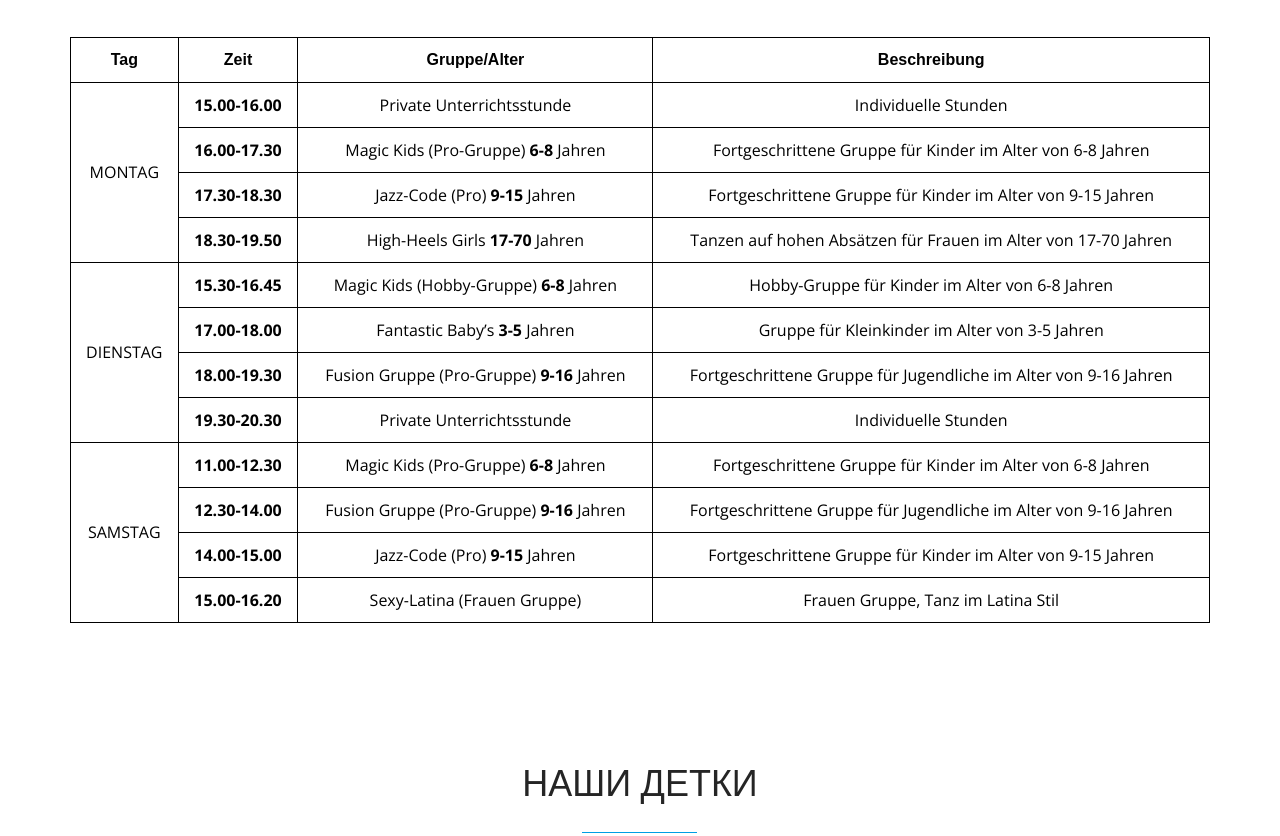
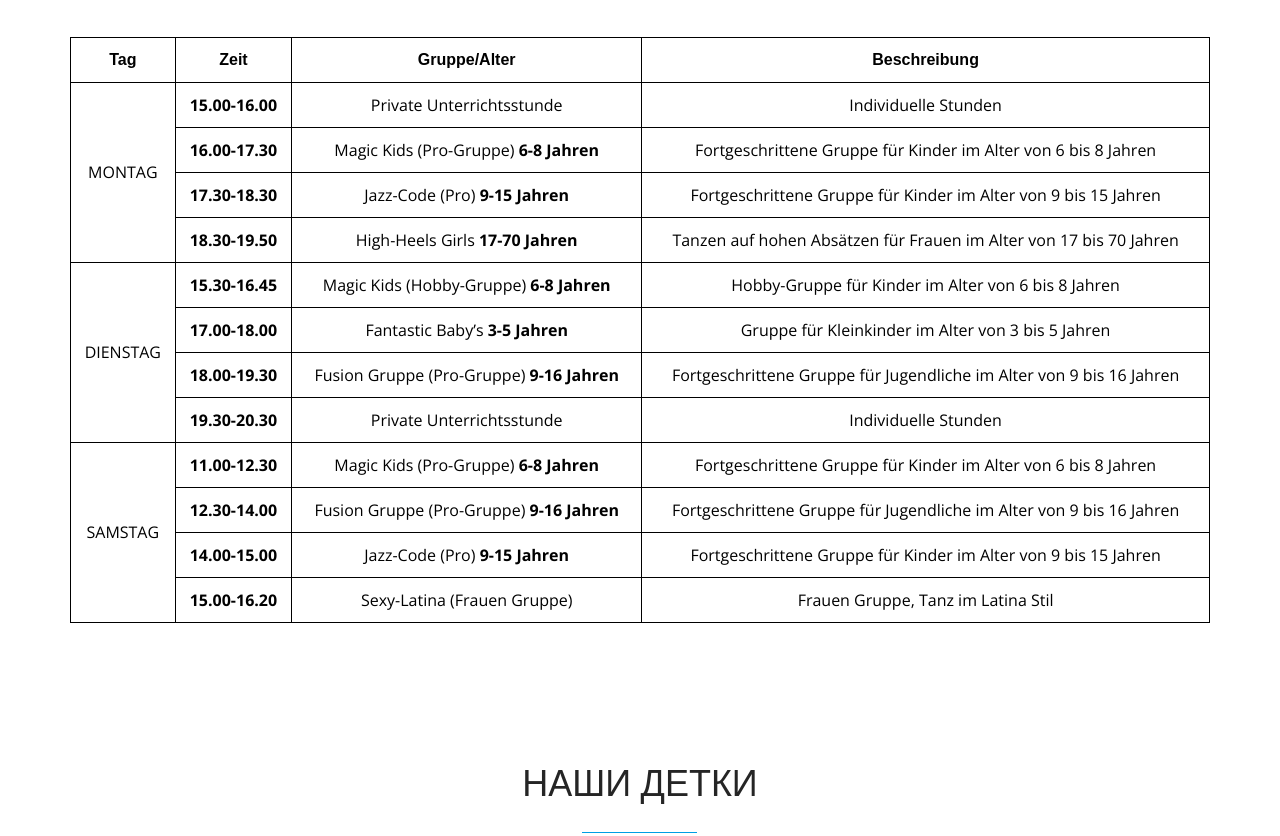
Before and after one commit to kiokodanceproj/kiokodanceproj.github.io, a plain HTML site: page index.html in a window 1280 px wide. Shown: the part 1860-2696 px from the top of the page. Drawn offline with nearby package versions, Linux system fonts and the light colour scheme; some packages are replaced by stand-ins of ours; a web font is replaced by a local one.

Commit message:
Исправил текст в таблице-графике

```diff
--- a/index.html
+++ b/index.html
@@ -342,35 +342,35 @@
         </tr>
         <tr>
             <td style="text-align: center; padding: 10px; border: 1px solid black;"><strong>16.00-17.30</strong></td>
-            <td style="text-align: center; padding: 10px; border: 1px solid black;">Magic Kids (Pro-Gruppe) <strong>6-8</strong> Jahren</td>
-            <td style="text-align: center; padding: 10px; border: 1px solid black;">Fortgeschrittene Gruppe für Kinder im Alter von 6-8 Jahren</td>
+            <td style="text-align: center; padding: 10px; border: 1px solid black;">Magic Kids (Pro-Gruppe) <strong>6-8 Jahren</strong></td>
+            <td style="text-align: center; padding: 10px; border: 1px solid black;">Fortgeschrittene Gruppe für Kinder im Alter von 6 bis 8 Jahren</td>
         </tr>
         <tr>
             <td style="text-align: center; padding: 10px; border: 1px solid black;"><strong>17.30-18.30</strong></td>
-            <td style="text-align: center; padding: 10px; border: 1px solid black;">Jazz-Code (Pro) <strong>9-15</strong> Jahren</td>
-            <td style="text-align: center; padding: 10px; border: 1px solid black;">Fortgeschrittene Gruppe für Kinder im Alter von 9-15 Jahren</td>
+            <td style="text-align: center; padding: 10px; border: 1px solid black;">Jazz-Code (Pro) <strong>9-15 Jahren</strong></td>
+            <td style="text-align: center; padding: 10px; border: 1px solid black;">Fortgeschrittene Gruppe für Kinder im Alter von 9 bis 15 Jahren</td>
         </tr>
         <tr>
             <td style="text-align: center; padding: 10px; border: 1px solid black;"><strong>18.30-19.50</strong></td>
-            <td style="text-align: center; padding: 10px; border: 1px solid black;">High-Heels Girls <strong>17-70</strong> Jahren</td>
-            <td style="text-align: center; padding: 10px; border: 1px solid black;">Tanzen auf hohen Absätzen für Frauen im Alter von 17-70 Jahren</td>
+            <td style="text-align: center; padding: 10px; border: 1px solid black;">High-Heels Girls <strong>17-70 Jahren</strong></td>
+            <td style="text-align: center; padding: 10px; border: 1px solid black;">Tanzen auf hohen Absätzen für Frauen im Alter von 17 bis 70 Jahren</td>
         </tr>
 
         <tr>
             <td style="text-align: center; padding: 10px; border: 1px solid black;" rowspan="4">DIENSTAG</td>
             <td style="text-align: center; padding: 10px; border: 1px solid black;"><strong>15.30-16.45</strong></td>
-            <td style="text-align: center; padding: 10px; border: 1px solid black;">Magic Kids (Hobby-Gruppe) <strong>6-8</strong> Jahren</td>
-            <td style="text-align: center; padding: 10px; border: 1px solid black;">Hobby-Gruppe für Kinder im Alter von 6-8 Jahren</td>
+            <td style="text-align: center; padding: 10px; border: 1px solid black;">Magic Kids (Hobby-Gruppe) <strong>6-8 Jahren</strong></td>
+            <td style="text-align: center; padding: 10px; border: 1px solid black;">Hobby-Gruppe für Kinder im Alter von 6 bis 8 Jahren</td>
         </tr>
         <tr>
             <td style="text-align: center; padding: 10px; border: 1px solid black;"><strong>17.00-18.00</strong></td>
-            <td style="text-align: center; padding: 10px; border: 1px solid black;">Fantastic Baby’s <strong>3-5</strong> Jahren</td>
-            <td style="text-align: center; padding: 10px; border: 1px solid black;">Gruppe für Kleinkinder im Alter von 3-5 Jahren</td>
+            <td style="text-align: center; padding: 10px; border: 1px solid black;">Fantastic Baby’s <strong>3-5 Jahren</strong></td>
+            <td style="text-align: center; padding: 10px; border: 1px solid black;">Gruppe für Kleinkinder im Alter von 3 bis 5 Jahren</td>
         </tr>
         <tr>
             <td style="text-align: center; padding: 10px; border: 1px solid black;"><strong>18.00-19.30</strong></td>
-            <td style="text-align: center; padding: 10px; border: 1px solid black;">Fusion Gruppe (Pro-Gruppe) <strong>9-16</strong> Jahren</td>
-            <td style="text-align: center; padding: 10px; border: 1px solid black;">Fortgeschrittene Gruppe für Jugendliche im Alter von 9-16 Jahren</td>
+            <td style="text-align: center; padding: 10px; border: 1px solid black;">Fusion Gruppe (Pro-Gruppe) <strong>9-16 Jahren</strong></td>
+            <td style="text-align: center; padding: 10px; border: 1px solid black;">Fortgeschrittene Gruppe für Jugendliche im Alter von 9 bis 16 Jahren</td>
         </tr>
         <tr>
             <td style="text-align: center; padding: 10px; border: 1px solid black;"><strong>19.30-20.30</strong></td>
@@ -381,18 +381,18 @@
         <tr>
             <td style="text-align: center; padding: 10px; border: 1px solid black;" rowspan="4">SAMSTAG</td>
             <td style="text-align: center; padding: 10px; border: 1px solid black;"><strong>11.00-12.30</strong></td>
-            <td style="text-align: center; padding: 10px; border: 1px solid black;">Magic Kids (Pro-Gruppe) <strong>6-8</strong> Jahren</td>
-            <td style="text-align: center; padding: 10px; border: 1px solid black;">Fortgeschrittene Gruppe für Kinder im Alter von 6-8 Jahren</td>
+            <td style="text-align: center; padding: 10px; border: 1px solid black;">Magic Kids (Pro-Gruppe) <strong>6-8 Jahren</strong></td>
+            <td style="text-align: center; padding: 10px; border: 1px solid black;">Fortgeschrittene Gruppe für Kinder im Alter von 6 bis 8 Jahren</td>
         </tr>
         <tr>
             <td style="text-align: center; padding: 10px; border: 1px solid black;"><strong>12.30-14.00</strong></td>
-            <td style="text-align: center; padding: 10px; border: 1px solid black;">Fusion Gruppe (Pro-Gruppe) <strong>9-16</strong> Jahren</td>
-            <td style="text-align: center; padding: 10px; border: 1px solid black;">Fortgeschrittene Gruppe für Jugendliche im Alter von 9-16 Jahren</td>
+            <td style="text-align: center; padding: 10px; border: 1px solid black;">Fusion Gruppe (Pro-Gruppe) <strong>9-16 Jahren</strong></td>
+            <td style="text-align: center; padding: 10px; border: 1px solid black;">Fortgeschrittene Gruppe für Jugendliche im Alter von 9 bis 16 Jahren</td>
         </tr>
         <tr>
             <td style="text-align: center; padding: 10px; border: 1px solid black;"><strong>14.00-15.00</strong></td>
-            <td style="text-align: center; padding: 10px; border: 1px solid black;">Jazz-Code (Pro) <strong>9-15</strong> Jahren</td>
-            <td style="text-align: center; padding: 10px; border: 1px solid black;">Fortgeschrittene Gruppe für Kinder im Alter von 9-15 Jahren</td>
+            <td style="text-align: center; padding: 10px; border: 1px solid black;">Jazz-Code (Pro) <strong>9-15 Jahren</strong></td>
+            <td style="text-align: center; padding: 10px; border: 1px solid black;">Fortgeschrittene Gruppe für Kinder im Alter von 9 bis 15 Jahren</td>
         </tr>
         <tr>
             <td style="text-align: center; padding: 10px; border: 1px solid black;"><strong>15.00-16.20</strong></td>
@@ -401,7 +401,6 @@
         </tr>
     </tbody>
 </table>
-
 
 					</div>
 				</div>
@@ -507,7 +506,7 @@
 						<div class="row">
 
 							<div class="sec-title text-center white wow animated fadeInDown">
-								<h2>What people say</h2>
+								<h2>Über mich</h2>
 							</div>
 
 							<div id="testimonial" class=" wow animated fadeInUp">
@@ -515,7 +514,8 @@
 									<img src="img/member-1.jpg" alt="Our Clients">
 									<div class="clearfix">
 										<span>Lidiia Kyiko</span>
-										<p>Lorem ipsum dolor sit amet, consectetur adipiscing elit, sed do eiusmod tempor incididunt ut labore et dolore magna aliqua. Ut enim ad minim veniam, quis nostrud exercitation ullamco laboris nisi ut aliquip ex ea commodo consequat. Duis aute irure dolor in reprehenderit in voluptate velit esse cillum dolore eu fugiat nulla pariatur.</p>
+										<p>Hallo! Mein Name ist Lidiia Kyiko. Ich bin eine professionelle Choreografin mit über 10 Jahren Erfahrung in der Tanzbranche. Mein Ziel ist es, Menschen jeden Alters zu inspirieren und zu unterrichten, indem ich ihnen helfe, ihre Tanzfähigkeiten zu entwickeln und sich durch den Tanz auszudrücken.</p>
+										<p>Ich spezialisiere mich auf verschiedene Tanzstile, einschließlich Contemporary, Hip-Hop, Jazz-Funk und viele mehr. Meine Kurse helfen nicht nur, die körperliche Fitness zu verbessern, sondern bringen auch großen Spaß und Energie.</p>
 									</div>
 								</div>
 							</div>
```
